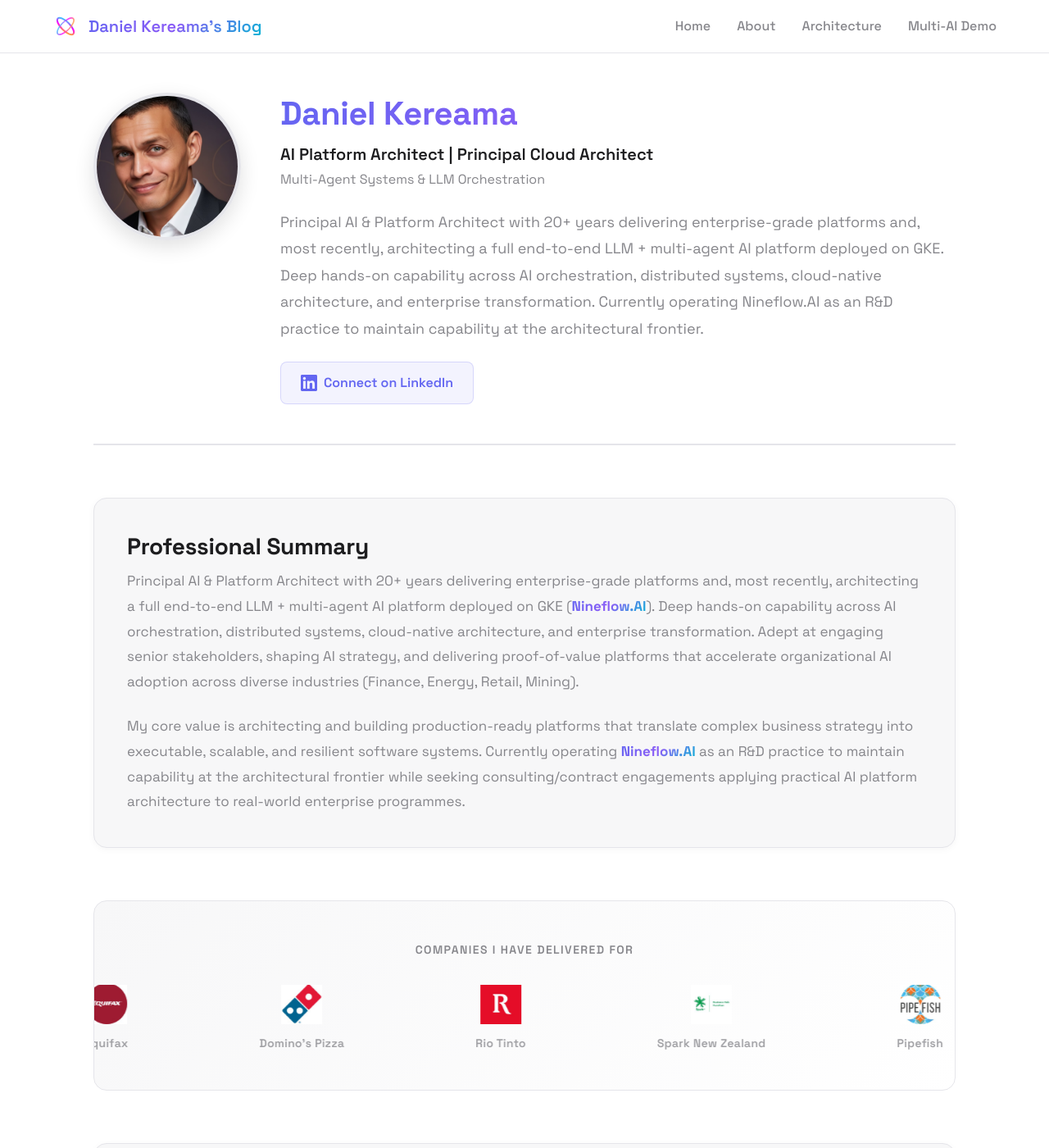
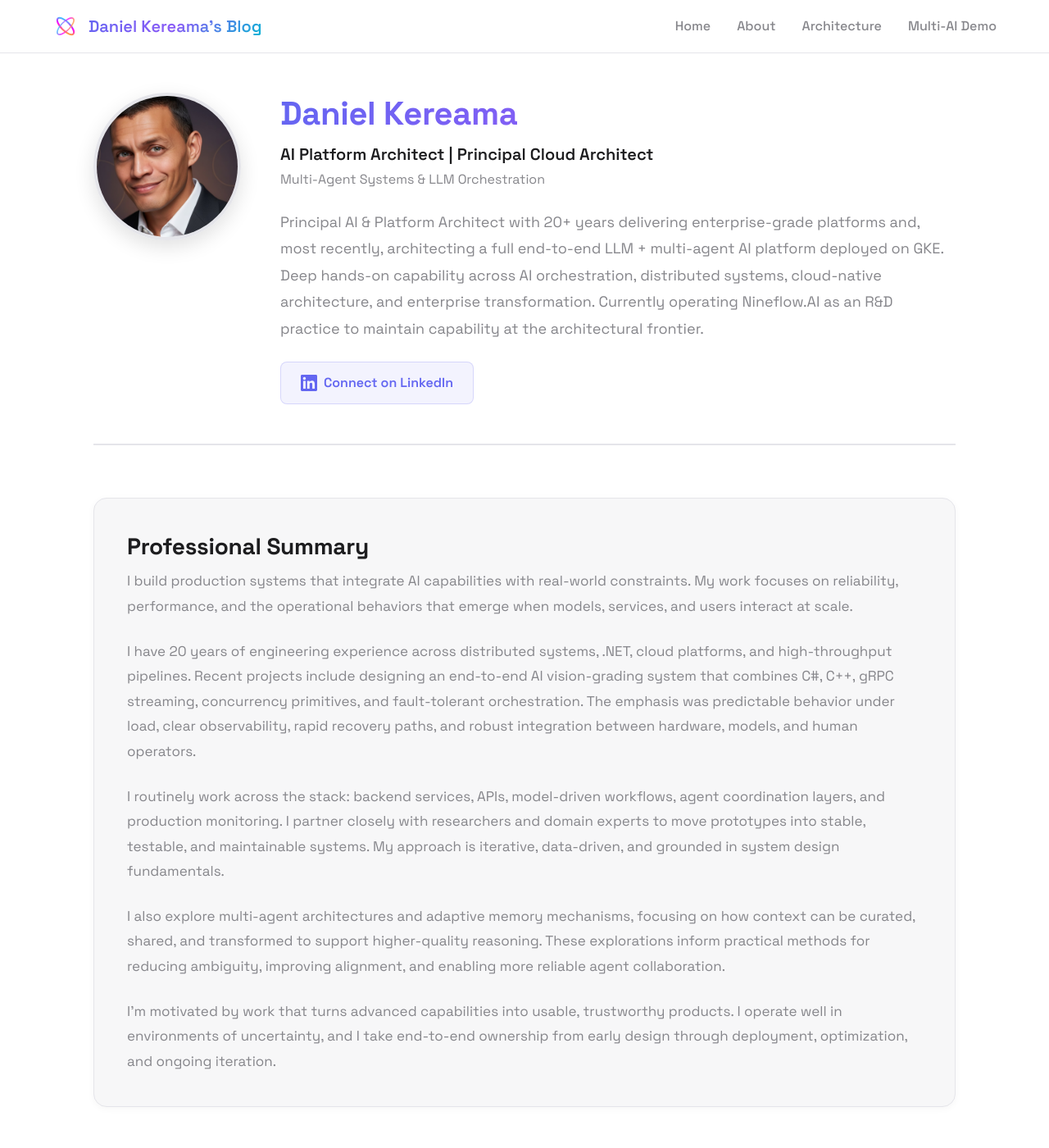
Before and after one commit to nineflowAmin/daniel-kereama.github.io, a Jekyll site: the page built from about.md, in a window 1280 px wide and 1400 px high. Shown: the whole window at 82% size. Built offline with Jekyll 4.4.1, drawn with Linux system fonts in a browser that asks for light colours.

Commit message:
Update about page summary

```diff
--- a/about.md
+++ b/about.md
@@ -33,19 +33,19 @@ title: "About"
   <div class="about-section">
     <h2 class="section-title">Professional Summary</h2>
     <p class="section-content">
-      Principal AI & Platform Architect with 20+ years delivering enterprise-grade platforms
-      and, most recently, architecting a full end-to-end LLM + multi-agent AI platform deployed
-      on GKE (<strong class="text-gradient-nineflow">Nineflow.AI</strong>). Deep hands-on capability
-      across AI orchestration, distributed systems, cloud-native architecture, and enterprise transformation.
-      Adept at engaging senior stakeholders, shaping AI strategy, and delivering proof-of-value platforms
-      that accelerate organizational AI adoption across diverse industries (Finance, Energy, Retail, Mining).
+      I build production systems that integrate AI capabilities with real-world constraints. My work focuses on reliability, performance, and the operational behaviors that emerge when models, services, and users interact at scale.
     </p>
     <p class="section-content">
-      My core value is architecting and building production-ready platforms that translate complex business
-      strategy into executable, scalable, and resilient software systems. Currently operating
-      <strong class="text-gradient-nineflow">Nineflow.AI</strong> as an R&D practice to maintain
-      capability at the architectural frontier while seeking consulting/contract engagements applying
-      practical AI platform architecture to real-world enterprise programmes.
+      I have 20 years of engineering experience across distributed systems, .NET, cloud platforms, and high-throughput pipelines. Recent projects include designing an end-to-end AI vision-grading system that combines C#, C++, gRPC streaming, concurrency primitives, and fault-tolerant orchestration. The emphasis was predictable behavior under load, clear observability, rapid recovery paths, and robust integration between hardware, models, and human operators.
+    </p>
+    <p class="section-content">
+      I routinely work across the stack: backend services, APIs, model-driven workflows, agent coordination layers, and production monitoring. I partner closely with researchers and domain experts to move prototypes into stable, testable, and maintainable systems. My approach is iterative, data-driven, and grounded in system design fundamentals.
+    </p>
+    <p class="section-content">
+      I also explore multi-agent architectures and adaptive memory mechanisms, focusing on how context can be curated, shared, and transformed to support higher-quality reasoning. These explorations inform practical methods for reducing ambiguity, improving alignment, and enabling more reliable agent collaboration.
+    </p>
+    <p class="section-content">
+      I’m motivated by work that turns advanced capabilities into usable, trustworthy products. I operate well in environments of uncertainty, and I take end-to-end ownership from early design through deployment, optimization, and ongoing iteration.
     </p>
   </div>
 
```
